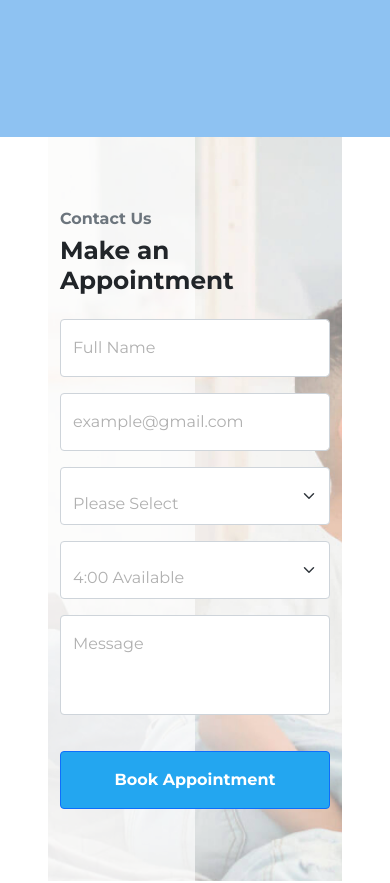
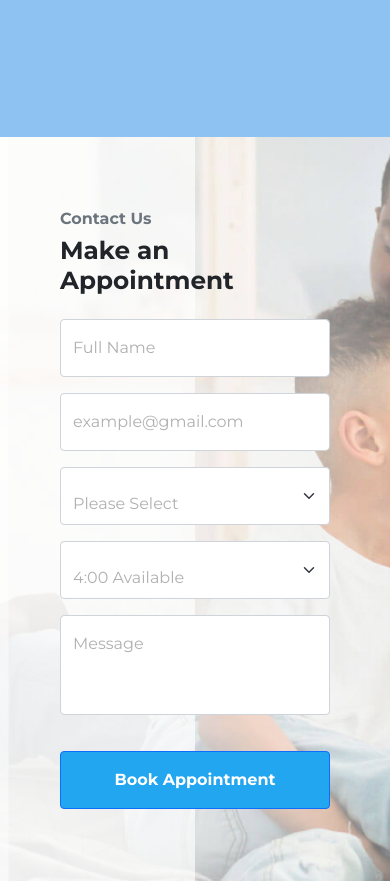
Before and after one commit to andersantos93/bootstrap-website, a plain HTML site: page index.html in a window 390 px wide. Shown: the part 1920-2803 px from the top of the page. Drawn offline with nearby package versions, Linux system fonts and the light colour scheme.

Commit message:
Fix padding and margins

```diff
--- a/index.html
+++ b/index.html
@@ -4,6 +4,7 @@
   <meta charset="UTF-8" />
   <meta name="viewport" content="width=device-width, initial-scale=1.0" />
   <title>Document</title>
+  <link rel="stylesheet" href="./styles/global.css">
   <link rel="preconnect" href="https://fonts.googleapis.com">
   <link rel="preconnect" href="https://fonts.gstatic.com" crossorigin>
   <link href="https://fonts.googleapis.com/css2?family=Montserrat:ital,wght@0,100..900;1,100..900&display=swap"
@@ -200,11 +201,11 @@
   </section>
 
   <!-- Contact Section (Mobile Version) -->
-  <section class="py-5 d-lg-none mx-5"
+  <section class="py-5 d-lg-none"
     style="font-family: Montserrat; background: linear-gradient(to right, rgba(255, 255, 255, 0.7) 50%, rgba(255, 255, 255, 0.1) 50%), url('./images/contact-cover.jpg') no-repeat center center; background-size: cover;">
-    <div class="container">
+    <div class="container px-5">
       <div class="row align-items-center">
-        <div class="col-12 col-md-8 mx-auto py-4">
+        <div class="col-12 col-md-8 mx-auto py-4 px-4">
           <h6 class="fw-bold text-muted">Contact Us</h6>
           <h2 class="fw-bold mb-4">Make an Appointment</h2>
           <form>
@@ -257,7 +258,6 @@
       </div>
     </div>
   </section>
-
 <!-- Footer: Desktop Mode -->
 <section class="d-none d-lg-block">
   <section class="bg-white py-5" style="font-family: Montserrat;">
@@ -460,8 +460,6 @@
     </div>
   </footer>
 </section>
-
-
 </body>
 
 </html>
```
